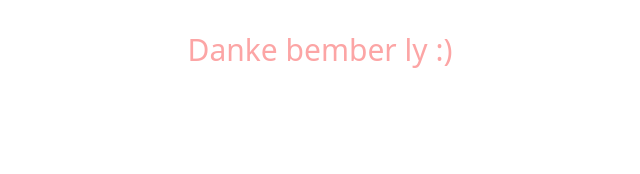
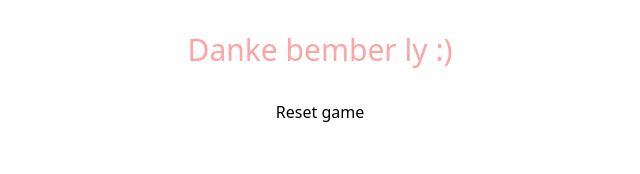
Before and after one commit to suissujin/Cursedpedia, a SvelteKit app: page /Bember in a window 1280 px wide. Shown: the top 174 px of the page, without its empty margins (320-960 px from the left). Built offline with nearby package versions, Linux system fonts and the light colour scheme.

Commit message:
reset added

```diff
--- a/src/routes/Bember/+page.svelte
+++ b/src/routes/Bember/+page.svelte
@@ -1,3 +1,10 @@
+<script>
+  import Reset from "$lib/components/Reset.svelte"
+</script>
+
 <div class="flex justify-center pt-8 text-3xl text-red-300 text-bold">
   Danke bember ly :)
 </div>
+<div class="flex justify-center pt-8">
+  <Reset style="text-bold" />
+</div>
```
